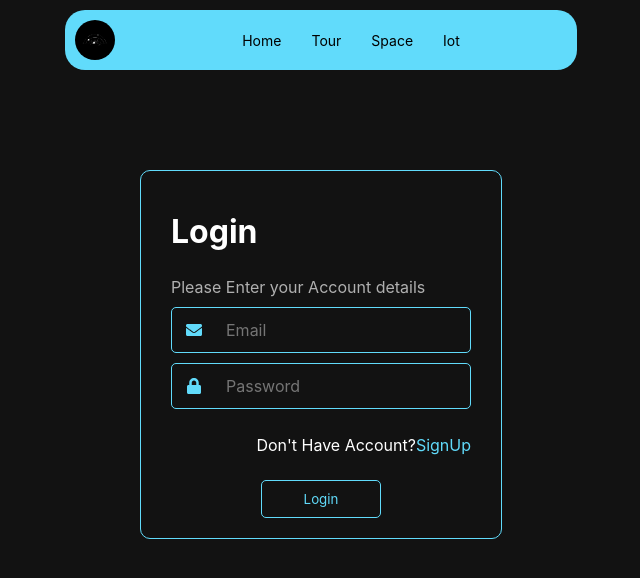
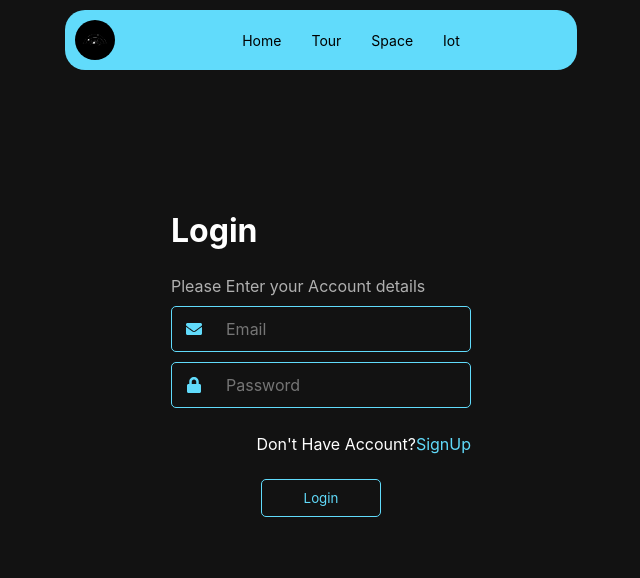
Before and after one commit to kawthar-shameseldeen/Space-Journey-Front, a React (Create React App) app in the folder space-journey/: page /login in a window 1280 px wide. Shown: the top 578 px of the page, without its empty margins (319-959 px from the left). Built offline with nearby package versions, Linux system fonts and the light colour scheme.

Commit message:
removed border

```diff
--- a/space-journey/src/pages/login/login.css
+++ b/space-journey/src/pages/login/login.css
@@ -12,7 +12,7 @@ body {
     align-items: center !important;
     max-width: 320px !important;
     margin: 100px auto !important;
-    border: 1px solid #61dbfb !important;
+
     border-radius: 10px !important;
     padding: 20px !important;
 }
```
